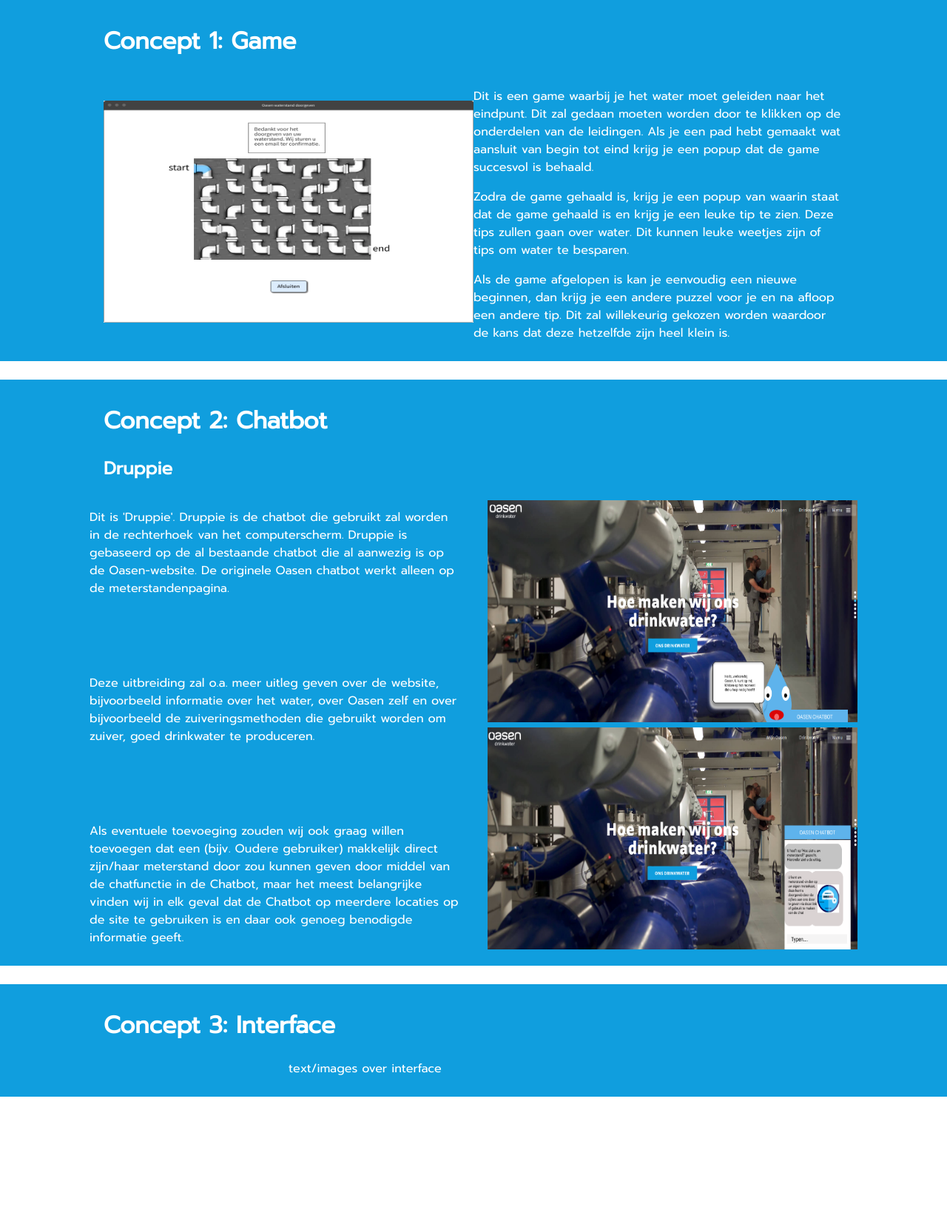
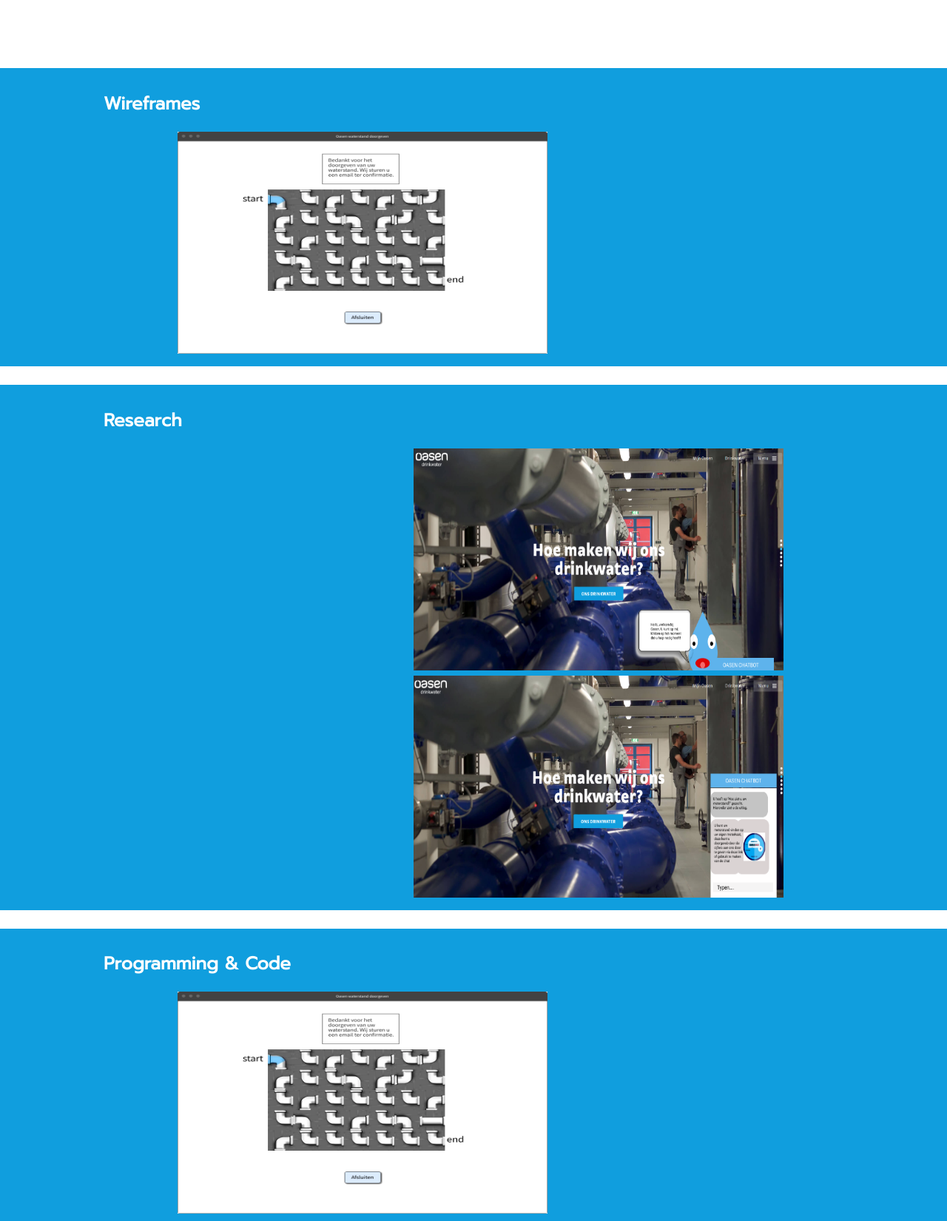
Before and after one commit to SanicCMGT/onepager, a website: page index.html in a window 1280 px wide. Shown: the top 1650 px of the page at 74% size. Before the commit the page ends 1507 px from the top, so only its background shows below. Drawn offline with Linux system fonts and the light colour scheme.

Commit message:
Changed for Accessibility concept layout

```diff
--- a/index.html
+++ b/index.html
@@ -7,52 +7,36 @@
 	<link rel="preconnect" href="https://fonts.googleapis.com">
 	<link rel="preconnect" href="https://fonts.gstatic.com" crossorigin>
 	<link href="https://fonts.googleapis.com/css2?family=Prompt&display=swap" rel="stylesheet">
-	<title>onepager</title>
+	<title>Onepager | </title>
 </head>
 <body>
+	<header>
+		<div class="header">
+			<h1>Accessibility Project | Oasen</h1>
+		</div>
+	</header>
 	<div class="card-1">
-		<h1>Concept 1: Game</h1>
+		<h2>Wireframes</h2>
 		<div class="container">
 			<div class="leftImg">
 				<img src="./assets/images/Game/Page_2.png" alt="Watergame">
 			</div>
 			<div class="rightText">
 				<p>
-					Dit is een game waarbij je het water moet geleiden naar het eindpunt. Dit zal gedaan moeten worden door te klikken op de onderdelen van de leidingen.
-					Als je een pad hebt gemaakt wat aansluit van begin tot eind krijg je een popup dat de game succesvol is behaald.
-				</p>
 
-				<p>
-					Zodra de game gehaald is, krijg je een popup van waarin staat dat de game gehaald is en krijg je een leuke tip te zien.
-					Deze tips zullen gaan over water. Dit kunnen leuke weetjes zijn of tips om water te besparen.
-				</p>
-
-				<p>
-					Als de game afgelopen is kan je eenvoudig een nieuwe beginnen, dan krijg je een andere puzzel voor je en na afloop een andere tip.
-					Dit zal willekeurig gekozen worden waardoor de kans dat deze hetzelfde zijn heel klein is.
 				</p>
 			</div>
 		</div>
 
 	</div>
 	<div class="card-2">
-		<h1>Concept 2: Chatbot</h1>
-		<h2>Druppie</h2>
+		<h2>Research</h2>
 		<div class="container">
 
 			<div class="leftText">
-				<p>Dit is 'Druppie'. Druppie is de chatbot die gebruikt zal worden in de rechterhoek van het computerscherm.
-				Druppie is gebaseerd op de al bestaande chatbot die al aanwezig is op de Oasen-website. De originele Oasen chatbot werkt alleen
-				op de meterstandenpagina.</p><br><br><br>
+				<p>
 
-				<p>Deze uitbreiding zal o.a. meer uitleg geven over de website, bijvoorbeeld informatie over het water, over Oasen zelf en over
-				bijvoorbeeld de zuiveringsmethoden die gebruikt worden om zuiver, goed drinkwater te produceren. </p>
-
-				<br><br><br>
-
-				<p>Als eventuele toevoeging zouden wij ook graag willen toevoegen dat een (bijv. Oudere gebruiker) makkelijk direct zijn/haar meterstand
-				door zou kunnen geven door middel van de chatfunctie in de Chatbot, maar het meest belangrijke vinden wij in elk geval dat de Chatbot op meerdere
-				locaties op de site te gebruiken is en daar ook genoeg benodigde informatie geeft.</p>
+				</p>
 			</div>
 			<div class="rightImg">
 				<img class="rightImg" src="assets/images/chatbot/image4.png" alt="Druppie, de watermascotte"><br>
@@ -61,8 +45,32 @@
 		</div>
 	</div>
 	<div class="card-3">
-		<h1>Concept 3: Interface</h1>
-		<p>text/images over interface</p>
+		<h2>Programming & Code</h2>
+		<div class="container">
+			<div class="leftImg">
+				<img src="./assets/images/Game/Page_2.png" alt="Watergame">
+			</div>
+			<div class="rightText">
+				<p>
+
+				</p>
+			</div>
+		</div>
+	</div>
+	<div class="card-4">
+		<h2>Demo</h2>
+		<div class="container">
+
+			<div class="leftText">
+				<p>
+
+				</p>
+			</div>
+			<div class="rightImg">
+				<img class="rightImg" src="assets/images/chatbot/image4.png" alt="Druppie, de watermascotte"><br>
+				<img class="rightImg" src="assets/images/chatbot/image3.png" alt="Meer informatie in Chatbot">
+			</div>
+		</div>
 	</div>
 </body>
 </html>
```
